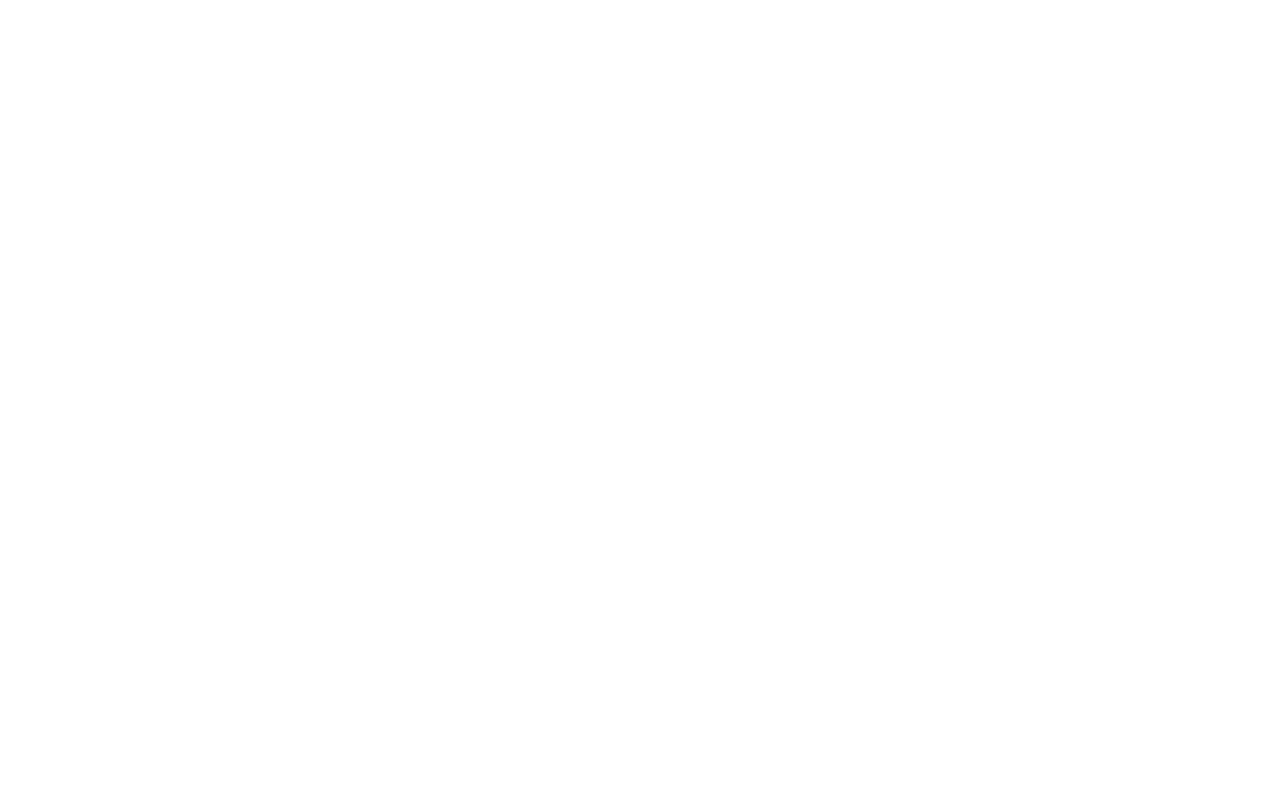
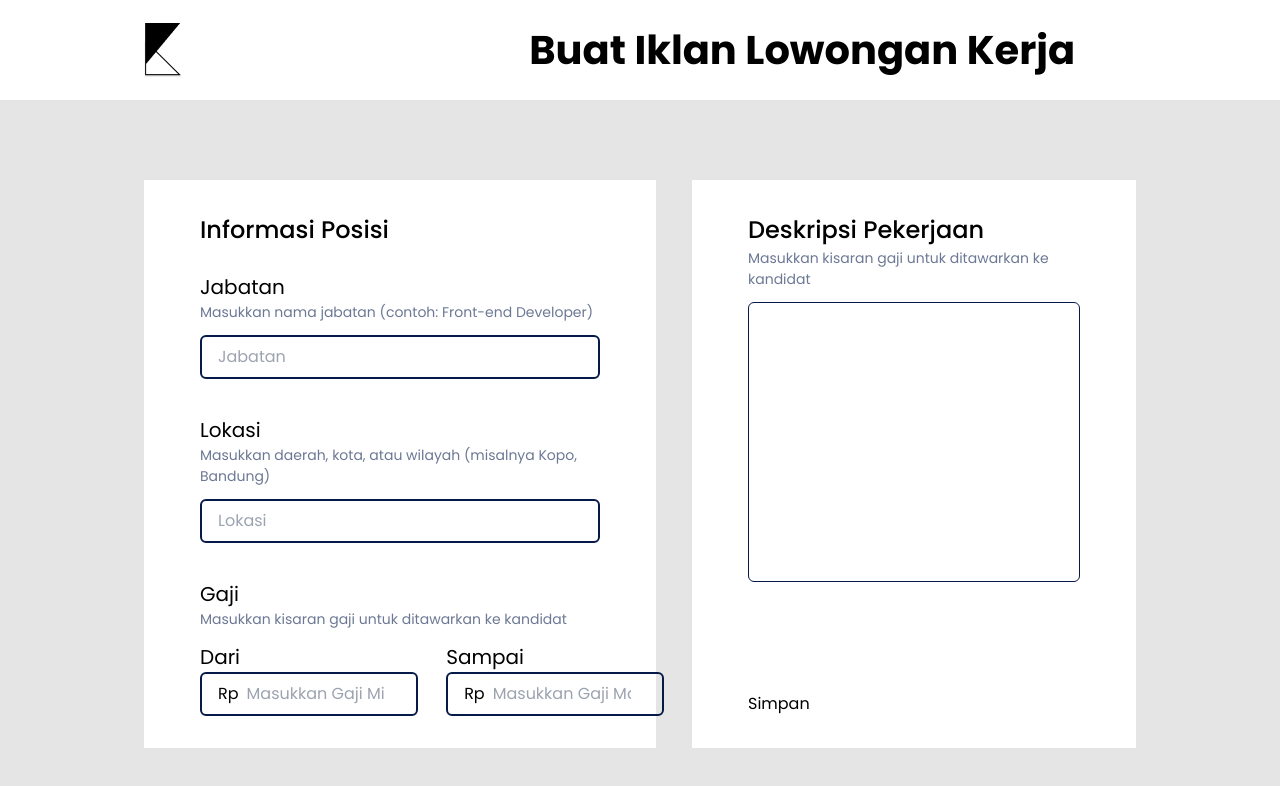
Before and after one commit to KerjainABP/Front-End, a React (Vite) app: page /BuatIklan in a window 1280 px wide. Before the commit this address had no page. Shown: the top 786 px of the page. Built offline with nearby package versions, Linux system fonts and the light colour scheme.

Commit message:
feat/addLowongan

```diff
--- a/src/App.jsx
+++ b/src/App.jsx
@@ -9,6 +9,7 @@
 import DaftarPerusahaan from './Page/Auth/Signup/DaftarPerusahaan'
 import DashboardPerusahaan from './Page/Dashboard/Perusahaan/DashboardPerusahaan'
 import ListPerusahaan from './Page/Dashboard/User/ListPerusahaan'
+import BuatIklan from './Page/Perusahaan/BuatIklan'
 
 const App = () => {
   return (
@@ -23,6 +24,7 @@
         <Route path='/daftar' element={<Daftar/>}/>
         <Route path='/daftarPerusahaan' element={<DaftarPerusahaan/>}/>
         <Route path='/LihatPerusahaan' element={<ListPerusahaan/>}/>
+        <Route path='/BuatIklan' element={<BuatIklan/>}/>
       </Routes>
     </BrowserRouter>
   )
--- a/src/Component/Navbar/Navbar.jsx
+++ b/src/Component/Navbar/Navbar.jsx
@@ -8,7 +8,7 @@
         <div>
             <img src={Logo} alt="" />
         </div>
-        <div>
+        <div className='max-md:hidden'>
             <div className='flex gap-3 lg:gap-6'>
                 <Link to={`/`}>Pekerja</Link>
                 <Link className='' to={`/perusahaan`}>Perusahaan</Link>
--- a/src/Component/Navbar/NavbarLogin.jsx
+++ b/src/Component/Navbar/NavbarLogin.jsx
@@ -17,8 +17,8 @@
                 </div>
             </div>
             <div className='flex items-center gap-4'>
-                <div className='border rounded-full bg-slate-600'>
-                    <img className='w-10 h-10 rounded-full object-cover' src="https://i.pinimg.com/564x/4e/86/ad/4e86ad1a5714fb61a1a178ff4548bcf8.jpg" alt="" />
+                <div className='border rounded-full bg-slate-600 w-[40px] h-10'>
+
                 </div>
                 <p>{nama}</p>
             </div>
--- a/src/Component/Popup/Profile.jsx
+++ b/src/Component/Popup/Profile.jsx
@@ -16,7 +16,7 @@
 
         const fetchData = async () => {
             try {
-                const response = await axios.get(`https://kerjain-be-production.up.railway.app/api/user/${userID}`);
+                const response = await axios.get(`http://127.0.0.1:8000/api/user/${userID}`);
                 setUserData(response.data);
                 setUserData({
                     nama : response.data.nama,
--- a/src/Page/Auth/Login/Login.jsx
+++ b/src/Page/Auth/Login/Login.jsx
@@ -26,7 +26,7 @@
     const handleSubmit = async () => {
         try {
 
-            const response = await axios.post('https://kerjain-be-production.up.railway.app/api/loginuser', {
+            const response = await axios.post('http://127.0.0.1:8000/api/loginuser', {
                 'email': data.email,
                 'password': data.password
             }, {
--- a/src/Page/Auth/Login/LoginPerusahaan.jsx
+++ b/src/Page/Auth/Login/LoginPerusahaan.jsx
@@ -26,7 +26,7 @@
     const handleSubmit = async () => {
         try {
 
-            const response = await axios.post('https://kerjain-be-production.up.railway.app/loginperusahaan', {
+            const response = await axios.post('http://127.0.0.1:8000/api/loginperusahaan', {
                 'email': data.email,
                 'password': data.password
             }, {
--- a/src/Page/Auth/Signup/Daftar.jsx
+++ b/src/Page/Auth/Signup/Daftar.jsx
@@ -28,7 +28,7 @@
         console.log("Password",data.password)
         console.log("Tanggal Lahir",data.tanggalLahir)
         try {
-            const response = await axios.post('https://kerjain-be-production.up.railway.app/api/registeruser', {
+            const response = await axios.post('http://127.0.0.1:8000/api/registeruser', {
                 'nama':data.nama,
                 'email': data.email,
                 'password':data.password,
--- a/src/Page/Auth/Signup/DaftarPerusahaan.jsx
+++ b/src/Page/Auth/Signup/DaftarPerusahaan.jsx
@@ -37,7 +37,7 @@
     console.log("Tanggal Lahir", data.tahunBerdiri)
     console.log("Tipe", selectedOption)
     try {
-      const response = await axios.post('https://kerjain-be-production.up.railway.app/registerperusahaan', {
+      const response = await axios.post('http://127.0.0.1:8000/api/registerperusahaan', {
         'nama': data.nama,
         'email': data.email,
         'password': data.password,
--- a/src/Page/Dashboard/Perusahaan/DashboardPerusahaan.jsx
+++ b/src/Page/Dashboard/Perusahaan/DashboardPerusahaan.jsx
@@ -2,20 +2,22 @@
 import { useCookies } from 'react-cookie';
 import EditProfile from '../../../Component/Popup/Profile';
 import NavbarLogin from '../../../Component/Navbar/NavbarLogin';
-
+import axios from 'axios';
+import Background from '../../../assets/search.png'
+import { Link } from 'react-router-dom';
 const DashboardPerusahaan = () => {
   const [error, setError] = useState(null);
   const [userData, setUserData] = useState(null);
   const [isLoading, setIsLoading] = useState(true);
   const [cookies] = useCookies(['perusahaanID']); // Menggunakan array untuk menyediakan daftar kunci-kunci cookie
-    const [showDialog, setShowDialog]= useState(false)
+  const [showDialog, setShowDialog] = useState(false)
   useEffect(() => {
     const perusahaanID = cookies.perusahaanID;
 
     const fetchData = async () => {
       try {
-        //   const response = await axios.get(`http://127.0.0.1:8000/api/user/${perusahaanID}`);
-        //   setUserData(response.data);
+        const response = await axios.get(`http://127.0.0.1:8000/api/pt/${perusahaanID}`);
+        setUserData(response.data);
       } catch (error) {
         setError(error);
       } finally {
@@ -31,7 +33,7 @@
   return (
     <div className='font-popins'>
       {showDialog && (<EditProfile handleDialog={showDialog} setHandleDialog={setShowDialog} />)}
-        <NavbarLogin nama={userData?.nama} popUpProfile={()=>setShowDialog(true)} />
+      <NavbarLogin nama={userData?.nama} popUpProfile={() => setShowDialog(true)} />
       <div>
         {isLoading ? (
           <p>Loading...</p>
@@ -39,7 +41,17 @@
           <p>Error: {error.message}</p>
         ) : userData ? (
           <div className='px-[140px] '>
-              sss
+            <div className='w-full lg:mb-14 h-[540px] bg-cover bg-center rounded-3xl flex justify-center items-center px-[300px] mb-44' style={{ backgroundImage: `url(${Background})`}}>
+              <div className=''>
+                  <Link to={`/buatIklan`}>Buat Iklan</Link>
+              </div>
+            </div>
+            <div className=''>
+              <h1 className='text-[40px] font-medium'>Iklan Pekerjaan</h1>
+              <div>
+
+              </div>
+            </div>
           </div>
         ) : null}
       </div>
--- a/src/Page/Dashboard/User/DashboardUser.jsx
+++ b/src/Page/Dashboard/User/DashboardUser.jsx
@@ -18,7 +18,7 @@
 
     const fetchData = async () => {
       try {
-        const response = await axios.get(`https://kerjain-be-production.up.railway.app/api/user/${userID}`);
+        const response = await axios.get(`http://127.0.0.1:8000/api/user/${userID}`);
         setUserData(response.data);
       } catch (error) {
         setError(error);
--- a/src/Page/Dashboard/User/ListPerusahaan.jsx
+++ b/src/Page/Dashboard/User/ListPerusahaan.jsx
@@ -18,7 +18,7 @@
 
         const fetchData = async () => {
             try {
-                const response = await axios.get(`https://kerjain-be-production.up.railway.app/api/user/${userID}`);
+                const response = await axios.get(`http://127.0.0.1:8000/api/user/${userID}`);
                 setUserData(response.data);
             } catch (error) {
                 setError(error);
--- /dev/null
+++ b/src/Page/Perusahaan/BuatIklan.jsx
@@ -0,0 +1,62 @@
+import React from 'react'
+import Logo from "../../assets/Logo.png"
+const BuatIklan = () => {
+    return (
+        <div className=' bg-[#E5E5E5] font-popins' >
+            <div className=' px-[144px] py-5 flex items-center gap-[35%] bg-white '>
+                <img src={Logo} alt="" />
+                <p className='lg:text-[40px] lg:font-bold'>Buat Iklan Lowongan Kerja</p>
+            </div>
+            <div className='px-[144px] py-20 flex gap-9'>
+                <div className='bg-white py-8 px-14 w-[40vw]'>
+                    <h1 className='text-[24px] font-medium mb-6 '>Informasi Posisi</h1>
+                    <div className='flex flex-col gap-9'>
+                        <div>
+                            <h3 className='text-[20px]'>Jabatan</h3>
+                            <p className='text-[14px] text-[#6C7894] mb-3'>Masukkan nama jabatan (contoh: Front-end Developer)</p>
+                            <input className='border-2 border-[#051A49] w-full outline-none rounded-md px-4 py-2' placeholder='Jabatan' type="text" onChange={"handleChangeText"} value={''} id='jabatan' name='jabatan' />
+                        </div>
+                        <div>
+                            <h3 className='text-[20px]'>Lokasi</h3>
+                            <p className='text-[14px] text-[#6C7894] mb-3'>Masukkan daerah, kota, atau wilayah (misalnya Kopo, Bandung)</p>
+                            <input className='border-2 border-[#051A49] w-full outline-none rounded-md px-4 py-2' placeholder='Lokasi' type="text" onChange={"handleChangeText"} value={''} id='lokasi' name='lokasi' />
+                        </div>
+                        <div>
+                            <h3 className='text-[20px]'>Gaji</h3>
+                            <p className='text-[14px] text-[#6C7894] mb-3'>Masukkan kisaran gaji untuk ditawarkan ke kandidat</p>
+                            <div className='flex gap-7 items-center w-full'>
+                                <div>
+                                    <h3 className='text-[20px]'>Dari</h3>
+                                    <div className='flex items-center border-2 border-[#051A49] px-4 py-2  rounded-md gap-2 '>
+                                        <p>Rp </p>
+                                        <input className=' outline-none w-[12vw]' placeholder='Masukkan Gaji Minimal' type="number" onChange={"handleChangeText"} value={''} id='jabatan' name='jabatan' />
+                                    </div>
+                                </div>
+                                <div>
+                                    <h3 className='text-[20px]'>Sampai</h3>
+                                    <div className='flex items-center border-2 border-[#051A49] px-4 py-2  rounded-md gap-2 '>
+                                        <p>Rp </p>
+                                        <input className=' outline-none w-[12vw]' placeholder='Masukkan Gaji Maksimal' type="number" onChange={"handleChangeText"} value={''} id='jabatan' name='jabatan' />
+                                    </div>
+                                </div>
+                            </div>
+                        </div>
+
+                    </div>
+                </div>
+                <div className='bg-white py-8 px-14 w-[40vw] flex flex-col justify-between'>
+                    <div>
+                        <h1 className='text-[24px] font-medium'>Deskripsi Pekerjaan</h1>
+                        <p className='text-[14px] text-[#6C7894] mb-3'>Masukkan kisaran gaji untuk ditawarkan ke kandidat</p>
+                        <textarea className='border  border-[#051A49] w-full resize-none h-[35vh] outline-none px-3 py-3 rounded-md'  name="deskripsi" id="deskripsi" cols="30" rows="10"></textarea>
+                    </div>
+                    <div>
+                        <button>Simpan</button>
+                    </div>
+                </div>
+            </div>
+        </div>
+    )
+}
+
+export default BuatIklan
```
Lines whose indentation alone changed are shown as unchanged.
